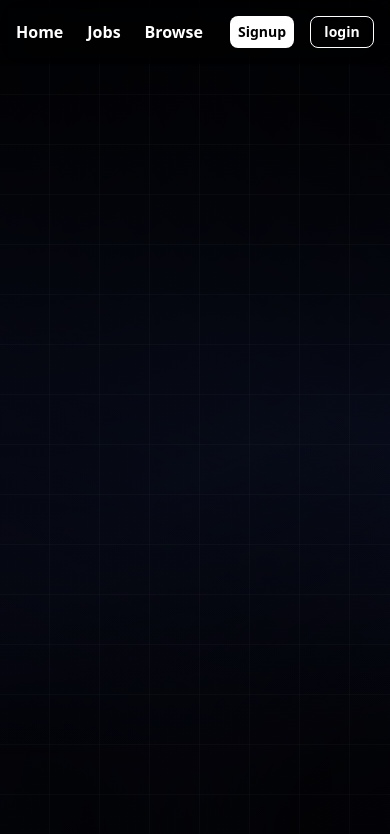
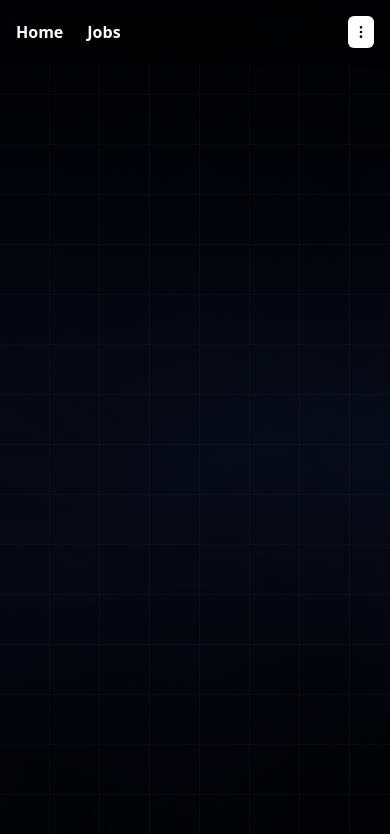
Before and after one commit to code-with-ShubhamS/Job-Finder-, a React (Vite) app in the folder frontend/: page /auth in a window 390 px wide. Shown: the top 834 px of the page. Built offline with nearby package versions, Linux system fonts and the light colour scheme.

Commit message:
Responsive

```diff
--- a/frontend/src/components/myComponent/Header.jsx
+++ b/frontend/src/components/myComponent/Header.jsx
@@ -1,36 +1,54 @@
-import React, { useState } from "react";
+import React, { useEffect, useState } from "react";
 import { Button } from "../ui/button";
 import PopOver from "./PopOver";
-import { NavLink } from "react-router-dom";
+import { Link, NavLink } from "react-router-dom";
 import { useSelector } from "react-redux";
-
+import { Popover, PopoverContent, PopoverTrigger } from "../ui/popover";
+import { MoreVertical } from "lucide-react";
 
 const Header = () => {
-  const userProfile = useSelector(store=>store.userProfile);
+  const userProfile = useSelector((store) => store.userProfile);
+  const [showSpecial, setShowSpecial] = useState(false);
+
+  useEffect(() => {
+    const handleResize = () => {
+      setShowSpecial(window.innerWidth <= 530);
+    };
+
+    handleResize();
+    window.addEventListener("resize", handleResize);
+    return () => window.removeEventListener("resize", handleResize);
+  }, []);
+  const [open, setOpen] = useState(false);
   return (
     <header className="w-full  shadow-sm z-50  bg-black bg-opacity-50 backdrop-blur-md relative">
       <div className="max-w-8xl mx-auto px-4 sm:px-6 lg:px-8">
         {" "}
         <div className="flex justify-between mx-auto items-center h-16 flex-wrap">
           {/* <div className="flex-shrink-0"> */}
-          <h2 className="max-[530px]:hidden text-2xl font-bold text-white"><span className="text-blue-500">Job</span>Finder</h2>
+          <h2 className="max-[530px]:hidden text-2xl font-bold text-white">
+            <span className="text-blue-500">Job</span>Finder
+          </h2>
           {/* </div> */}
           <div className="flex space-x-6">
             <NavLink
               to={"/"}
               className={({ isActive }) =>
-              `text-white font-bold ${ isActive && "border-b-2 border-gray-500 pb-1"}`
+                `text-white font-bold ${
+                  isActive && "border-b-2 border-gray-500 pb-1"
+                }`
               }
             >
               Home
             </NavLink>
-            {
-              userProfile?.role==="recruiter" ?
+            {userProfile?.role === "recruiter" ? (
               <>
                 <NavLink
                   to={"/admin/companies"}
                   className={({ isActive }) =>
-              `text-white font-bold ${ isActive && "border-b-2 border-gray-500 pb-1"}`
+                    `text-white font-bold ${
+                      isActive && "border-b-2 border-gray-500 pb-1"
+                    }`
                   }
                 >
                   Companies
@@ -38,43 +56,97 @@ const Header = () => {
                 <NavLink
                   to={"/admin/jobs"}
                   className={({ isActive }) =>
-                `text-white font-bold ${ isActive && "border-b-2 border-gray-500 pb-1"}`
+                    `text-white font-bold ${
+                      isActive && "border-b-2 border-gray-500 pb-1"
+                    }`
                   }
                 >
                   Jobs
                 </NavLink>
               </>
-              :
+            ) : (
               <>
-
                 <NavLink
                   to={"/jobs"}
                   className={({ isActive }) =>
-                `text-white font-bold ${ isActive && "border-b-2 border-gray-500 pb-1"}`
-
+                    `text-white font-bold ${
+                      isActive && "border-b-2 border-gray-500 pb-1"
+                    }`
                   }
                 >
                   Jobs
                 </NavLink>
-            <NavLink
+                {/* <NavLink
                   to={"/browse"}
                   className={({ isActive }) =>
-              `text-white font-bold ${ isActive && "border-b-2 border-gray-500 pb-1"}`
+                    `text-white font-bold ${
+                      isActive && "border-b-2 border-gray-500 pb-1"
+                    }`
                   }
                 >
                   Browse
-            </NavLink>
+                </NavLink> */}
               </>
-            }
-
-
+            )}
           </div>
           {userProfile ? (
             <PopOver></PopOver>
           ) : (
+            <div className="">
+              {showSpecial ? (
+                <Popover open={open} onOpenChange={setOpen}>
+                  <PopoverTrigger asChild>
+                    <Button variant="ghost" size="icon" className="bg-white h-[2rem] w-[1.6rem]">
+                      <MoreVertical className="w-6 h-6" />
+                    </Button>
+                  </PopoverTrigger>
+                  <PopoverContent className="w-40 p-2 bg-white rounded-lg shadow-lg">
+                  <NavLink
+                    to={"/auth/signup"}
+                    className={({ isActive }) => (isActive ? "hidden" : "")}
+                  >
+                     <Button   variant="signin" className="w-full">
+                      Signup
+                    </Button>
+                  </NavLink>
+                  <NavLink
+                    to={"/auth/login"}
+                    className={({ isActive }) => (isActive ? "hidden" : "")}
+                  >
+                     <Button   variant="login" className="w-full text-black">
+                     Login
+                    </Button>
+                  </NavLink>
+
+
+                  </PopoverContent>
+                </Popover>
+              ) : (
                 <div className="flex space-x-4">
-              <NavLink to={"/auth/signup"} className={({isActive})=>isActive ? "hidden":""}><Button variant="signin" className="max-[530px]:w-16 max-[530px]:h-8">Signup</Button></NavLink>
-              <NavLink to={"/auth/login"} className={({isActive})=>isActive ? "hidden":""}><Button variant="login" className="max-[530px]:w-16 max-[530px]:h-8">login</Button></NavLink>
+                  <NavLink
+                    to={"/auth/signup"}
+                    className={({ isActive }) => (isActive ? "hidden" : "")}
+                  >
+                    <Button
+                      variant="signin"
+                      className="max-[530px]:w-16 max-[530px]:h-8"
+                    >
+                      Signup
+                    </Button>
+                  </NavLink>
+                  <NavLink
+                    to={"/auth/login"}
+                    className={({ isActive }) => (isActive ? "hidden" : "")}
+                  >
+                    <Button
+                      variant="login"
+                      className="max-[530px]:w-16 max-[530px]:h-8"
+                    >
+                      login
+                    </Button>
+                  </NavLink>
+                </div>
+              )}
             </div>
           )}
         </div>{" "}
--- a/frontend/src/components/myComponent/HeroSection.jsx
+++ b/frontend/src/components/myComponent/HeroSection.jsx
@@ -22,11 +22,11 @@ const HeroSection = () => {
                   that match your skills and aspirations. Your next career move
                   starts here.
                 </p>{" "}
-                <div className="space-x-4">
+                <div className="flex gap-[1rem]">
                   <button onClick={()=>{navigate("/jobs")}} className="bg-gradient-to-r from-blue-500 to-cyan-400 text-white font-semibold py-3 px-6 rounded-lg shadow-lg hover:from-blue-600 hover:to-cyan-500 transition-all duration-300 ease-in-out transform hover:scale-105">
                     Find Jobs
                   </button>
-                  <button onClick={()=>{navigate("/admin/jobs/create")}} className="bg-gradient-to-r from-blue-500 to-cyan-400 text-white font-semibold py-3 px-6 rounded-lg shadow-lg hover:from-blue-600 hover:to-cyan-500 transition-all duration-300 ease-in-out transform hover:scale-105">
+                  <button onClick={()=>{navigate("/admin/jobs/create")}} className=" bg-gradient-to-r from-blue-500 to-cyan-400 text-white font-semibold py-3 px-6 rounded-lg shadow-lg hover:from-blue-600 hover:to-cyan-500 transition-all duration-300 ease-in-out transform hover:scale-105">
                     Post Jobs
                   </button>
 
```
Lines whose indentation alone changed are shown as unchanged.
